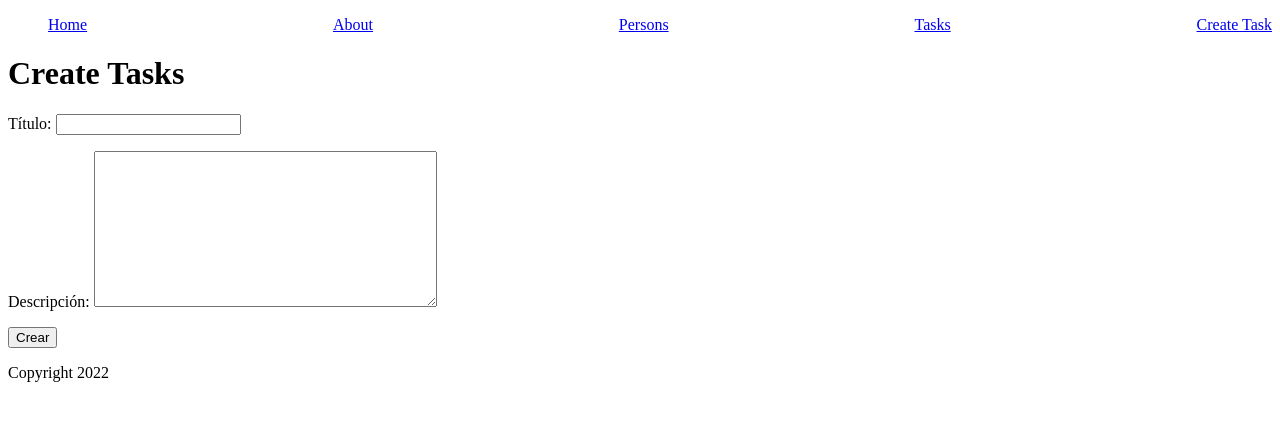
After one commit to Spanioulis/django-fazt, a Django app: page /create-task/ in a window 1280 px wide. The commit adds this page. Shown: the top 421 px of the page. Run offline with Django 5.2, Linux system fonts and the light colour scheme.

Commit message:
Create and deploy form in create_task

```diff
--- /dev/null
+++ b/myapp/forms.py
@@ -0,0 +1,5 @@
+from django import forms
+
+class CreateNewTask(forms.Form):
+  title = forms.CharField(label="Título", max_length=100)
+  description = forms.CharField(label="Descripción", widget=forms.Textarea)
--- /dev/null
+++ b/myapp/templates/create_task.html
@@ -0,0 +1,12 @@
+{% extends 'layouts/menu.html' %} {% block content %}
+
+<main>
+	<h1>Create Tasks</h1>
+
+	<form method="POST">
+		{% csrf_token %} {{form.as_p}}
+		<button>Crear</button>
+	</form>
+</main>
+
+{% endblock %}
--- a/myapp/templates/layouts/menu.html
+++ b/myapp/templates/layouts/menu.html
@@ -29,6 +29,9 @@
 					<li>
 						<a href="/tasks">Tasks</a>
 					</li>
+					<li>
+						<a href="/create-task">Create Task</a>
+					</li>
 				</ul>
 			</nav>
 		</header>
--- a/myapp/urls.py
+++ b/myapp/urls.py
@@ -6,5 +6,6 @@ urlpatterns = [
     path('hello/<str:username>', views.hello),
     path('about/', views.about),
     path('persons/', views.persons),
-    path('tasks/', views.tasks)
+    path('tasks/', views.tasks),
+    path('create-task/', views.create_task),
 ]
--- a/myapp/views.py
+++ b/myapp/views.py
@@ -1,6 +1,7 @@
-from django.shortcuts import get_object_or_404, render
+from django.shortcuts import get_object_or_404, render, redirect
 from django.http import HttpResponse, JsonResponse
 from .models import Person, Task
+from .forms import CreateNewTask
 
 # Create your views here.
 
@@ -35,3 +36,12 @@ def tasks(request):
   return render(request, 'tasks.html', {
     'tasks': tasks,
   })
+
+def create_task(request):
+  if request.method == 'GET':
+    return render(request, 'create_task.html', {
+      'form': CreateNewTask()
+    })
+  else:
+    Task.objects.create(title=request.POST['title'], description=request.POST['description'], person_id=1)
+    return redirect('/tasks/')
```
Also changed, not shown: db.sqlite3.
